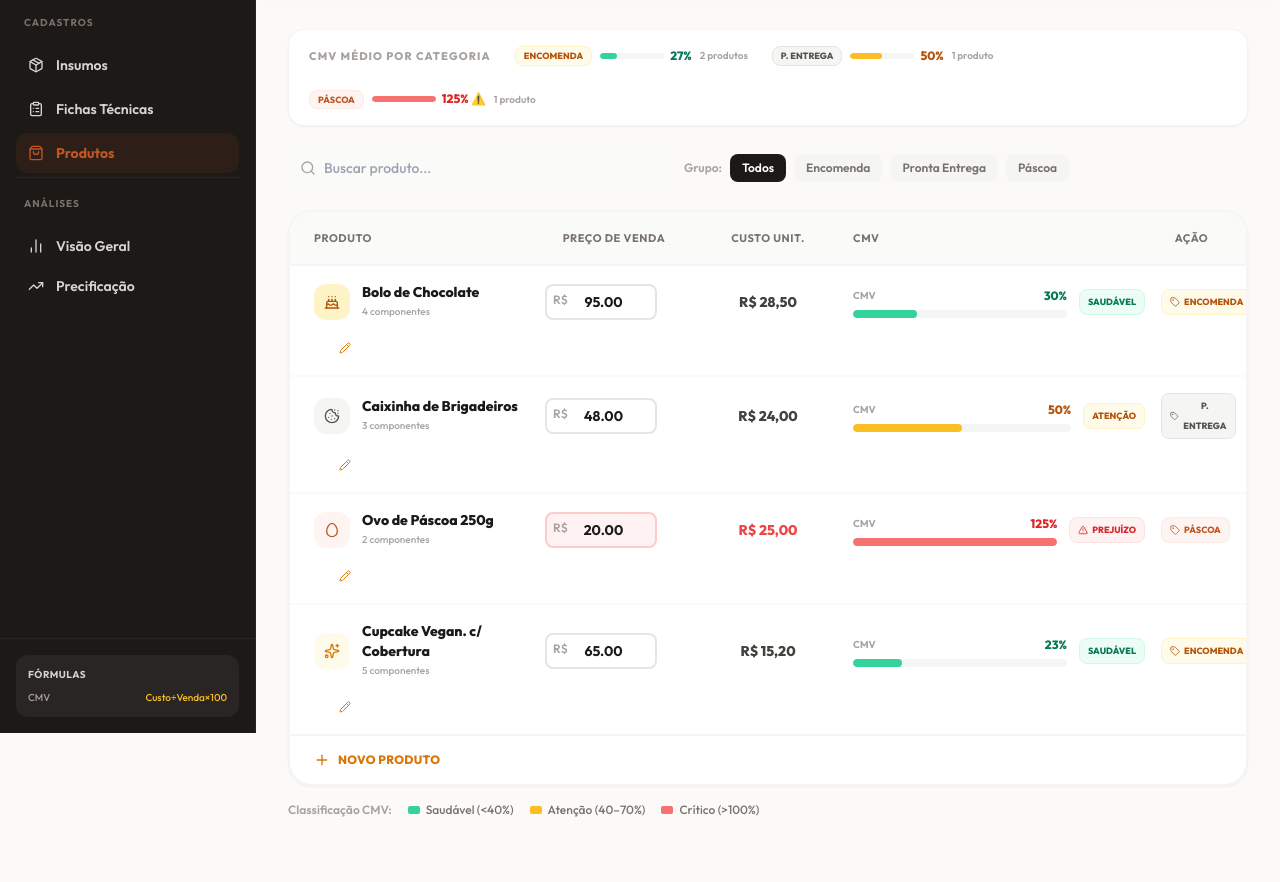
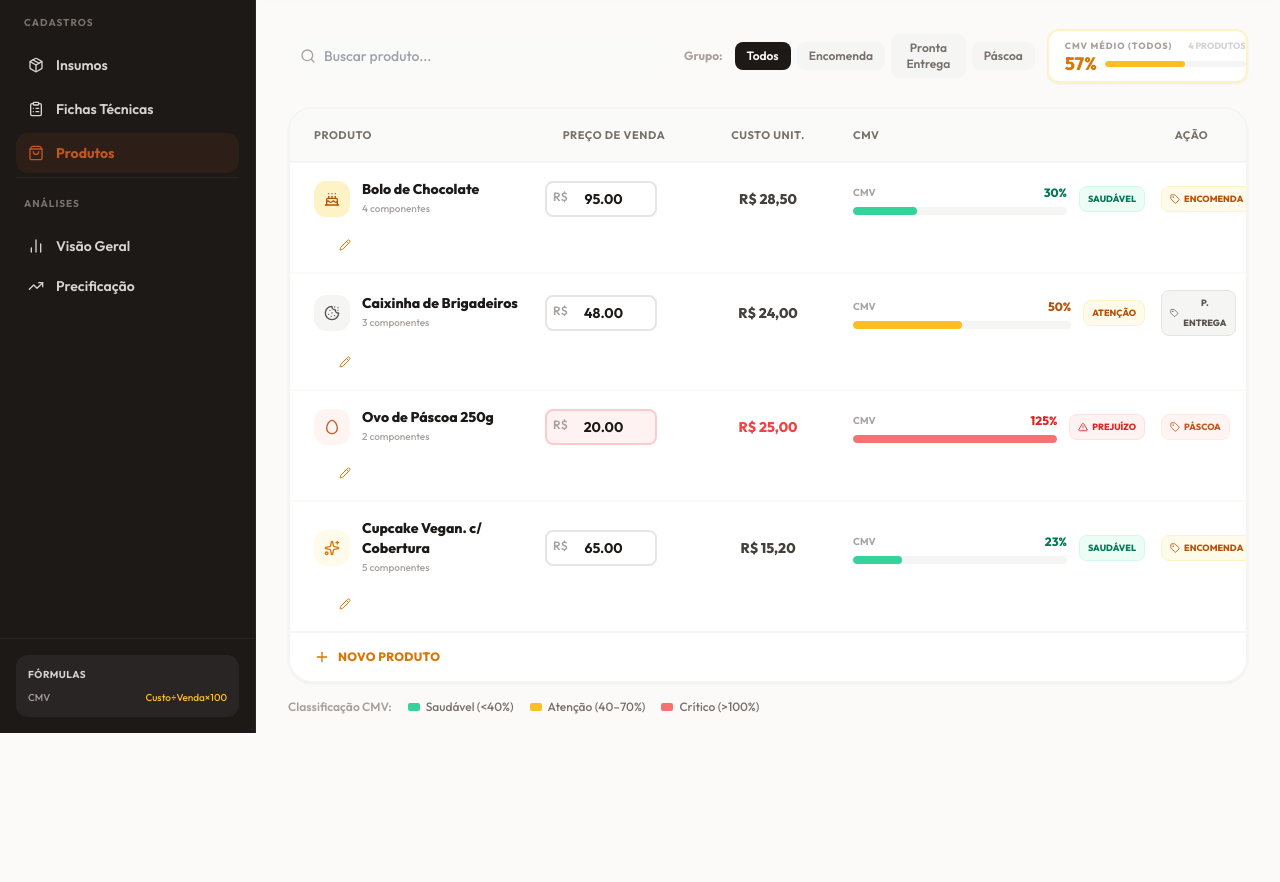
Before and after one commit to ateliebonjour/app-do-artesao, a website: page doc/mockups/produtos-v1.html in a window 1280 px wide. Shown: the part 67-949 px from the top of the page. After the commit the page ends 846 px from the top, so only its background shows below. Drawn offline with nearby package versions, Linux system fonts and the light colour scheme.

Commit message:
refactor: optimize UX for Insumos and dynamic CMV in Produtos

```diff
--- a/doc/mockups/produtos-v1.html
+++ b/doc/mockups/produtos-v1.html
@@ -32,6 +32,10 @@
     .indicator-anim { animation: countUp 0.3s ease-out; }
     #save-toast { transition: all 0.3s ease; transform: translateY(100%); opacity: 0; }
     #save-toast.show { transform: translateY(0); opacity: 1; }
+    @keyframes fadeInScale { from { opacity: 0; transform: scale(0.98) translateY(4px); } to { opacity: 1; transform: scale(1) translateY(0); } }
+    .anim-fade-in { animation: fadeInScale 0.3s ease-out; }
+    #dynamic-cmv-card { transition: all 0.3s cubic-bezier(0.4, 0, 0.2, 1); }
+    #dynamic-cmv-card:hover { transform: translateY(-2px); border-color: #fbbf24; box-shadow: 0 10px 15px -3px rgba(0, 0, 0, 0.1); }
     input:focus, select:focus { border-color: #fbbf24 !important; box-shadow: 0 0 0 3px rgba(251,191,36,0.2) !important; outline: none; }
 
     /* CMV Indicator Bars */
@@ -105,45 +109,6 @@
     <!-- CONTENT -->
     <div class="p-4 md:p-8 max-w-6xl mx-auto w-full">
 
-      <!-- KPI Discreto por Categoria -->
-      <div class="bg-white border border-stone-100 rounded-2xl shadow-sm px-5 py-4 mb-6">
-        <div class="flex flex-wrap items-center gap-6">
-          <p class="text-[11px] font-black text-stone-400 uppercase tracking-widest whitespace-nowrap">CMV Médio por Categoria</p>
-          <!-- Encomenda -->
-          <div class="flex items-center gap-2">
-            <span class="text-[9px] font-black uppercase px-2 py-0.5 rounded-lg bg-amber-50 text-amber-700 border border-amber-100">Encomenda</span>
-            <div class="flex items-center gap-1.5">
-              <div class="w-16 h-1.5 bg-stone-100 rounded-full overflow-hidden">
-                <div class="h-full rounded-full bg-emerald-400" style="width:27%"></div>
-              </div>
-              <span class="text-xs font-black text-emerald-700">27%</span>
-            </div>
-            <span class="text-[10px] font-semibold text-stone-400">2 produtos</span>
-          </div>
-          <!-- Pronta Entrega -->
-          <div class="flex items-center gap-2">
-            <span class="text-[9px] font-black uppercase px-2 py-0.5 rounded-lg bg-stone-100 text-stone-600 border border-stone-200">P. Entrega</span>
-            <div class="flex items-center gap-1.5">
-              <div class="w-16 h-1.5 bg-stone-100 rounded-full overflow-hidden">
-                <div class="h-full rounded-full bg-amber-400" style="width:50%"></div>
-              </div>
-              <span class="text-xs font-black text-amber-700">50%</span>
-            </div>
-            <span class="text-[10px] font-semibold text-stone-400">1 produto</span>
-          </div>
-          <!-- Páscoa -->
-          <div class="flex items-center gap-2">
-            <span class="text-[9px] font-black uppercase px-2 py-0.5 rounded-lg bg-terracotta-50 text-terracotta-500 border border-terracotta-100">Páscoa</span>
-            <div class="flex items-center gap-1.5">
-              <div class="w-16 h-1.5 bg-stone-100 rounded-full overflow-hidden">
-                <div class="h-full rounded-full bg-red-400" style="width:100%"></div>
-              </div>
-              <span class="text-xs font-black text-red-600">125% ⚠️</span>
-            </div>
-            <span class="text-[10px] font-semibold text-stone-400">1 produto</span>
-          </div>
-        </div>
-      </div>
 
 
       <!-- Filter + Group Bar -->
@@ -152,12 +117,29 @@
           <i data-lucide="search" class="w-4 h-4 absolute left-3 top-2.5 text-stone-400"></i>
           <input type="text" placeholder="Buscar produto..." class="w-full bg-stone-50 border-none rounded-xl pl-9 pr-3 py-2 text-sm font-medium focus:ring-2 focus:ring-amber-500 focus:bg-white transition-all">
         </div>
-        <div class="flex items-center gap-2 text-xs font-semibold">
-          <span class="text-stone-400 hidden sm:inline">Grupo:</span>
-          <button onclick="filterGroup('todos')" class="px-3 py-1.5 bg-stone-900 text-white rounded-lg transition-colors" id="g-todos">Todos</button>
-          <button onclick="filterGroup('encomenda')" class="px-3 py-1.5 bg-stone-100 text-stone-500 hover:bg-stone-200 rounded-lg transition-colors" id="g-encomenda">Encomenda</button>
-          <button onclick="filterGroup('pronta-entrega')" class="px-3 py-1.5 bg-stone-100 text-stone-500 hover:bg-stone-200 rounded-lg transition-colors" id="g-pronta-entrega">Pronta Entrega</button>
-          <button onclick="filterGroup('pascoa')" class="px-3 py-1.5 bg-stone-100 text-stone-500 hover:bg-stone-200 rounded-lg transition-colors" id="g-pascoa">Páscoa</button>
+        <div class="flex grow items-center gap-3 overflow-x-auto pb-2 sm:pb-0">
+          <span class="text-stone-400 text-xs font-bold whitespace-nowrap hidden sm:inline">Grupo:</span>
+          <div class="flex items-center gap-1.5">
+            <button onclick="filterGroup('todos')" class="px-3 py-1.5 bg-stone-900 text-white rounded-lg transition-colors text-xs font-semibold" id="g-todos">Todos</button>
+            <button onclick="filterGroup('encomenda')" class="px-3 py-1.5 bg-stone-100 text-stone-500 hover:bg-stone-200 rounded-lg transition-colors text-xs font-semibold" id="g-encomenda">Encomenda</button>
+            <button onclick="filterGroup('pronta-entrega')" class="px-3 py-1.5 bg-stone-100 text-stone-500 hover:bg-stone-200 rounded-lg transition-colors text-xs font-semibold" id="g-pronta-entrega">Pronta Entrega</button>
+            <button onclick="filterGroup('pascoa')" class="px-3 py-1.5 bg-stone-100 text-stone-500 hover:bg-stone-200 rounded-lg transition-colors text-xs font-semibold" id="g-pascoa">Páscoa</button>
+          </div>
+        </div>
+        <!-- CMV Médio Dinâmico -->
+        <div id="dynamic-cmv-card" class="bg-white border-2 border-emerald-100 px-4 py-2 rounded-xl flex items-center shadow-sm min-w-[200px] anim-fade-in transition-all">
+          <div class="grow">
+            <div class="flex items-center justify-between gap-4 mb-0.5">
+              <p id="cmv-label-text" class="text-[9px] font-black text-stone-400 uppercase tracking-widest whitespace-nowrap">CMV Médio (Todos)</p>
+              <span id="cmv-count-text" class="text-[9px] font-black text-stone-300 uppercase whitespace-nowrap">0 PRODUTOS</span>
+            </div>
+            <div class="flex items-center gap-2">
+              <span id="avg-cmv-value" class="text-lg font-black text-emerald-600 leading-none">32%</span>
+              <div class="grow h-1.5 bg-stone-100 rounded-full overflow-hidden">
+                <div id="avg-cmv-bar" class="h-full bg-emerald-400 rounded-full" style="width: 32%"></div>
+              </div>
+            </div>
+          </div>
         </div>
       </div>
 
@@ -511,6 +493,7 @@
         setTimeout(() => el.classList.remove('indicator-anim'), 300);
       });
 
+      calculateOverallAverage();
       scheduleSave();
     }
 
@@ -538,9 +521,52 @@
         b.className = 'px-3 py-1.5 bg-stone-100 text-stone-500 hover:bg-stone-200 rounded-lg transition-colors text-xs font-semibold';
       });
       document.getElementById('g-' + group).className = 'px-3 py-1.5 bg-stone-900 text-white rounded-lg transition-colors text-xs font-semibold';
+
+      const labelText = group === 'todos' ? 'Todos' : document.getElementById('g-' + group).textContent;
+      document.getElementById('cmv-label-text').textContent = `CMV Médio (${labelText})`;
+
       document.querySelectorAll('.prod-row').forEach(row => {
         row.style.display = (group === 'todos' || row.dataset.group === group) ? '' : 'none';
       });
+
+      calculateOverallAverage();
+    }
+
+    // === CALC OVERALL AVERAGE ===
+    function calculateOverallAverage() {
+      let totalCMV = 0, count = 0;
+      document.querySelectorAll('.prod-row').forEach(row => {
+        if (row.style.display !== 'none') {
+          const val = parseInt(row.querySelector('.cmv-value').textContent) || 0;
+          totalCMV += val;
+          count++;
+        }
+      });
+
+      const avg = count > 0 ? Math.round(totalCMV / count) : 0;
+      const valEl = document.getElementById('avg-cmv-value');
+      const barEl = document.getElementById('avg-cmv-bar');
+      const cardEl = document.getElementById('dynamic-cmv-card');
+      const countEl = document.getElementById('cmv-count-text');
+
+      valEl.textContent = `${avg}%`;
+      barEl.style.width = `${Math.min(avg, 100)}%`;
+      countEl.textContent = `${count} PRODUTO${count === 1 ? '' : 'S'}`;
+
+      // Color coding for the average
+      if (avg < 40) {
+        valEl.className = "text-lg font-black text-emerald-600 leading-none";
+        barEl.className = "h-full bg-emerald-400 rounded-full";
+        cardEl.className = "bg-white border-2 border-emerald-100 px-4 py-2 rounded-xl flex items-center shadow-sm min-w-[200px] anim-fade-in transition-all";
+      } else if (avg <= 70) {
+        valEl.className = "text-lg font-black text-amber-600 leading-none";
+        barEl.className = "h-full bg-amber-400 rounded-full";
+        cardEl.className = "bg-white border-2 border-amber-100 px-4 py-2 rounded-xl flex items-center shadow-sm min-w-[200px] anim-fade-in transition-all";
+      } else {
+        valEl.className = "text-lg font-black text-red-600 leading-none";
+        barEl.className = "h-full bg-red-400 rounded-full";
+        cardEl.className = "bg-white border-2 border-red-100 px-4 py-2 rounded-xl flex items-center shadow-sm min-w-[200px] anim-fade-in transition-all";
+      }
     }
 
     // === ADD PRODUCT (new empty row) ===
@@ -597,9 +623,14 @@
       }
     });
 
+    // Initialize
     lucide.createIcons();
+    const now = new Date();
+    const timeStr = now.toLocaleTimeString('pt-BR', { hour: '2-digit', minute: '2-digit', second: '2-digit' });
+    document.getElementById('status-text').textContent = `Salvo às ${timeStr}`;
     document.getElementById('status-bar').classList.remove('hidden');
     document.getElementById('status-bar').classList.add('flex');
+    calculateOverallAverage();
   </script>
 </body>
 </html>
```
Also changed, not shown: doc/mockups/insumos-v1.html (+0 -9 lines).
